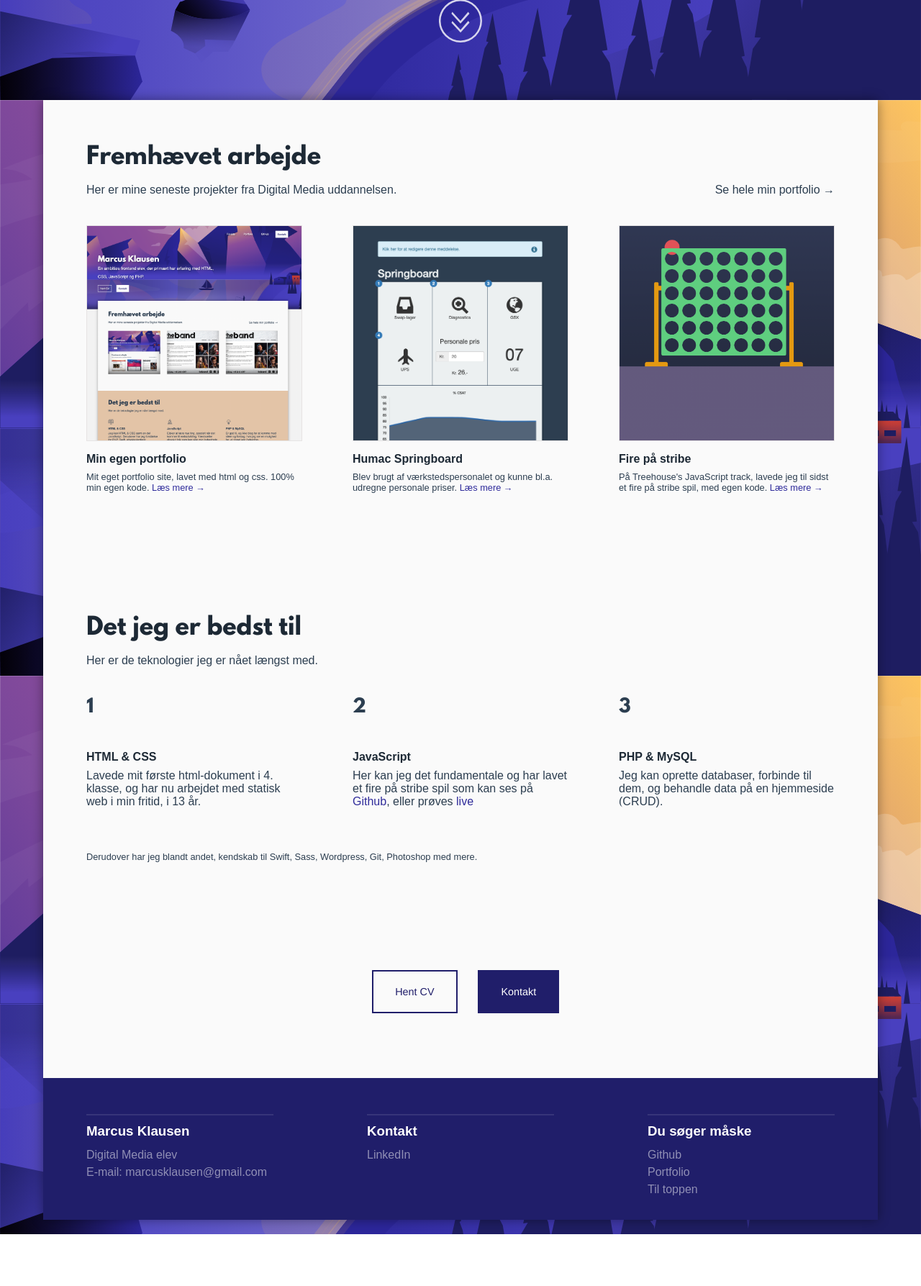
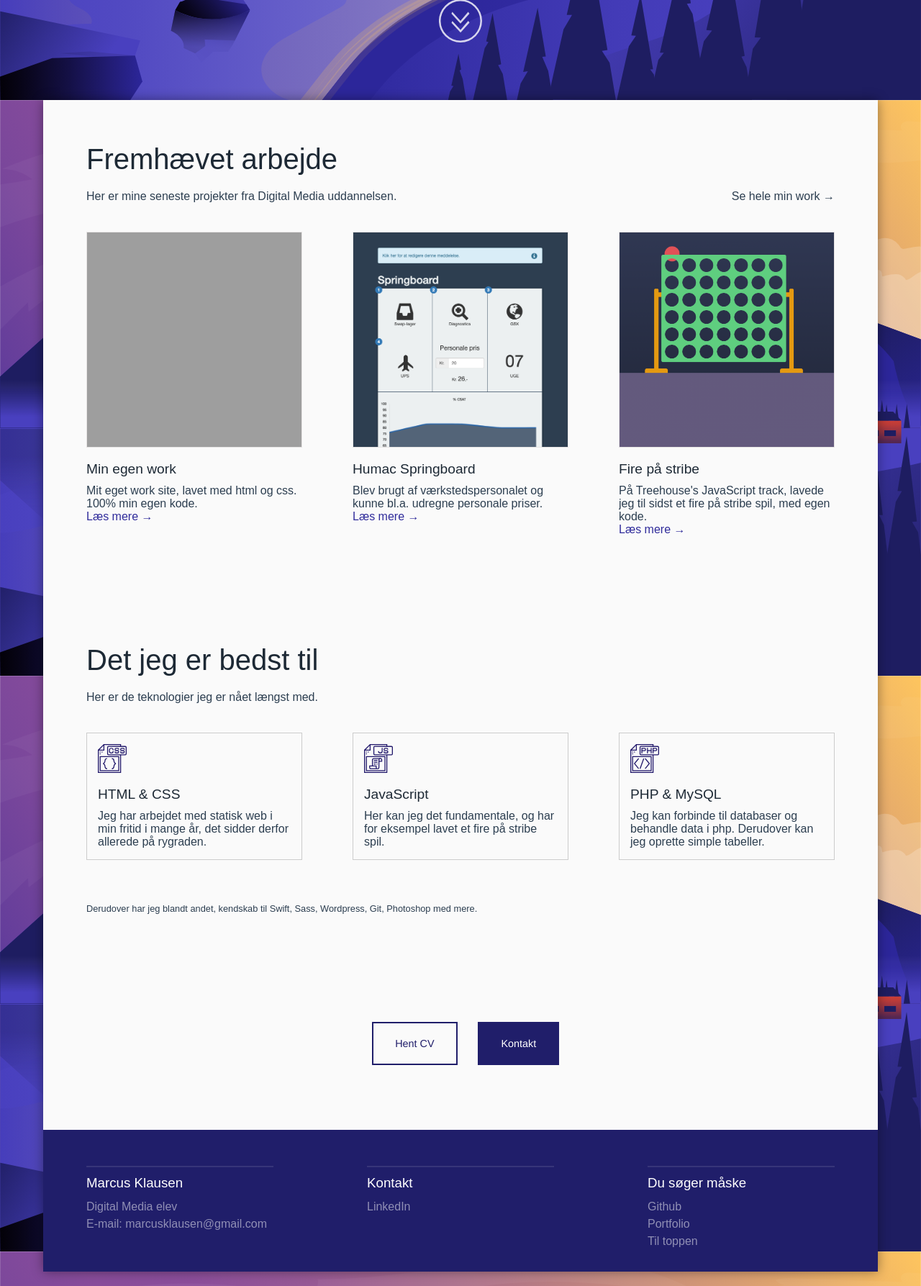
Before and after one commit to marcusklausen/my-portfolio, a PHP site: page / in a window 1280 px wide. Shown: the part 661-2448 px from the top of the page at 72% size. Before the commit the page ends 2376 px from the top, so only its background shows below. Run offline with PHP 8.4, Linux system fonts and the light colour scheme; some web fonts are replaced; grey boxes are pictures that could not be loaded.

Commit message:
changed portfolio class name to work

```diff
--- a/css/style.css
+++ b/css/style.css
@@ -43,9 +43,10 @@ html {
 html, body {
     padding:0;
     margin:0;
-    font-family: "Alegreya", sans-serif;
+    font-family: Arial, Helvetica, sans-serif;
     color: #2c3e50;
     scroll-behavior: smooth;
+    -webkit-font-smoothing: antialiased;
 }
 
 body {
@@ -56,7 +57,10 @@ body {
 h1,h2,h3,h4,h5 {
     margin: 0 0 0.5em 0;
     color: #1d2935;
+    font-weight: 300;
 }
+
+
 
 
 a {
@@ -319,8 +323,7 @@ aside {
 
 
 main h3 {
-    font-size: 2em;
-    font-family: 'LeagueSpartan-Bold';
+    font-size: 2.5em;
 }
 
 
@@ -328,7 +331,7 @@ main h3 {
 main .card {
     margin-right: 20px;
     flex: 1 1 0;
-    border-radius:10px;
+    /* border-radius:10px; */
     overflow: hidden;
     max-width: 300px;
 }
@@ -338,21 +341,44 @@ main .card {
     margin-top:60px;
 }
 
+.skills .card {
+    /* background: #201E6A; */
+    /* color:white; */
+    padding:15px;
+    /* border-radius:15px; */
+    text-align: left;
+    border: 1px solid #CCC;
+}
+
+.skills .card h4 {
+    font-size: 1.2em;
+    /* color: white; */
+}
+
 
 
 
 main .card h4 {
     margin:1em 0 0.5em 0;
+
+    font-size: 1.2em;
+}
+
+main .card a {
+}
+
+main .skills .card p {
+    /* color:white; */
+    font-family: Arial, Helvetica, sans-serif;
 }
 
 
 
-main .card.portfolio {
+main .card.work {
     margin-right:20px;
     flex: 1 1 0;
     border-radius:0;
     padding:0;
-    min-height: 390px;
 }
 main .card:last-child {
     margin:0;
@@ -360,13 +386,17 @@ main .card:last-child {
 
 .featured {
     padding: 30px;
+    /* border-bottom: 3px solid rgba(32,	23,	106, 1); */
+    background: rgba(32,	23,	106, 0);
 }
+
 
 
 
 .skills {
     margin:0 -30px;
     padding:60px;
+    /* text-align: center; */
 }
 
 .heading-description {
@@ -374,12 +404,12 @@ main .card:last-child {
 }
 
 
-main .card.portfolio .img {
+main .card.work .img {
     height:300px;
     border: 1px solid #e6e4e4;
 }
 
-main .card.portfolio .overlay {
+main .card.work .overlay {
     background: rgba(0,0,0,0.6);
     margin:-300px auto 0 auto;
     width:100%;
@@ -389,28 +419,25 @@ main .card.portfolio .overlay {
     display: none;
 }
 
-main .card.portfolio .overlay .btn-grp {
+main .card.work .overlay .btn-grp {
     position: absolute;
     top:50%;
     left:50%;
     transform: translate(-50%, -50%);
 }
-main .card.portfolio:hover .overlay {
+main .card.work:hover .overlay {
     display: block;
     position: relative;
 
 }
-main .card.portfolio .caption p {
-    font-size:0.8em;
+main .card.work .caption p {
+    font-size:1em;
 }
 
 main .card p {
     font-size: 0.9.em;
 }
 
-main .card.portfolio .caption {
-    height:50px;
-}
 
 
 
@@ -552,16 +579,19 @@ footer section a {
 
 /* -------- ICONS  --------*/
 .icon  {
-    width: 60px;
-    height: 60px;
     background-position: center;
     background-repeat: no-repeat;
     background-size: cover;
-    font-size: 25px;
+    font-size: 2em;
     font-family: 'LeagueSpartan-Bold';
+
+    width: 40px;
+    height: 40px;
 }
 
 .icon.cover-icon {
+    width: 60px;
+    height: 60px;
     position: absolute;
     bottom:50px;
     left:50%;
@@ -581,5 +611,14 @@ footer section a {
 .icon.idea  {
     background-image:url('img/icons/IDEA.svg');
 }
+.icon.php  {
+    background-image:url('img/icons/php.svg');
+}
+.icon.css  {
+    background-image:url('img/icons/css.svg');
+}
+.icon.js  {
+    background-image:url('img/icons/js.svg');
+}
 
 /* -------- ICONS  --------*/
--- a/frontpage.php
+++ b/frontpage.php
@@ -1,3 +1,30 @@
+<div class="wrapper full-height">
+        <div class="vertical-center">
+            <div id="tagline">
+                <h1>Hej,</h1>
+                <h2>Mit navn er Marcus. Jeg drømmer om at blive frontend elev, og kan allerede kode HTML, CSS og JavaScript.</h2>
+                <div class="flex ma-left">
+                    <nav>
+                        <ul class="flex ma-left">
+                            <a href="index.php" class="nav-btn-white-outlined">
+                                <li>Hent CV</li>
+                            </a>
+                            <a href="contact.php" class="nav-btn-white-filled">
+                                <li>Kontakt</li>
+                            </a>
+                        </ul>
+                    </nav>
+                </div>
+            </div><!-- tagline -->
+
+        </div><!-- wrapper / vertical center -->
+        </div><!-- wrapper -->
+
+        <a href="#container"><div class="icon cover-icon arrow-down"></div></a>
+        </div><!-- cover -->
+
+        <div class="wrapper container box-shado" id="container">
+
 <main>
 
     <div class="featured spacing" id="featured">
@@ -6,11 +33,11 @@
     <div class="flex ma-between">
             <p class="heading-description">Her er mine seneste projekter fra Digital Media uddannelsen.
 
-            <p>Se hele min portfolio &#8594;</p>
+            <p>Se hele min work &#8594;</p>
     </div>
     <div class="flex spacing ma-between">
-        <div class="card portfolio">
-            <div class="img" style="background: url('img/thumbs/my-portfolio2.png');
+        <div class="card work">
+            <div class="img" style="background: url('img/thumbs/my-work2.png');
                                     background-position: top center;
                                     background-repeat: no-repeat;
                                     background-size: cover;"></div>
@@ -21,11 +48,11 @@
                 <button>Github</button>
             </div></div>
             <div class="caption">
-                <h4>Min egen portfolio</h4>
-                <p>Mit eget portfolio site, lavet med html og css. 100% min egen kode. <a href="#">Læs mere &#8594;</a></p>
+                <h4>Min egen work</h4>
+                <p>Mit eget work site, lavet med html og css. 100% min egen kode.<br /><a href="#">Læs mere &#8594;</a></p>
             </div>
         </div><!-- card -->
-        <div class="card portfolio">
+        <div class="card work">
             <div class="img" style="background: url('img/thumbs/springboard3.png');
                                     background-position: top center;
                                     background-repeat: no-repeat;
@@ -38,10 +65,10 @@
             </div></div>
             <div class="caption">
                 <h4>Humac Springboard</h4>
-                <p>Blev brugt af værkstedspersonalet og kunne bl.a. udregne personale priser. <a href="#">Læs mere &#8594;</a></p>
+                <p>Blev brugt af værkstedspersonalet og kunne bl.a. udregne personale priser. <br /><a href="#">Læs mere &#8594;</a></p>
             </div>
         </div><!-- card -->
-        <div class="card portfolio">
+        <div class="card work">
             <div class="img" style="background: url('img/thumbs/four-in-a-row.png');
                                     background-position: top center;
                                     background-repeat: no-repeat;
@@ -55,7 +82,7 @@
             </div>
             <div class="caption">
                 <h4>Fire på stribe</h4>
-                <p>På Treehouse's JavaScript track, lavede jeg til sidst et fire på stribe spil, med egen kode. <a href="#">Læs mere &#8594;</a></p>
+                <p>På Treehouse's JavaScript track, lavede jeg til sidst et fire på stribe spil, med egen kode. <br /><a href="#">Læs mere &#8594;</a></p>
             </div>
         </div><!-- card -->
     </div>
@@ -67,19 +94,19 @@
     <p class="heading-description">Her er de teknologier jeg er nået længst med.</p>
     <div class="flex spacing ma-between">
         <div class="card">
-            <div class="icon">1</div><!-- skal laves mindre filstørrelse -->
+            <div class="icon css"></div><!-- skal laves mindre filstørrelse -->
             <h4>HTML & CSS</h4>
-            <p>Lavede mit første html-dokument i 4. klasse, og har nu arbejdet med statisk web i min fritid, i 13 år.</p>
+            <p>Jeg har arbejdet med statisk web i min fritid i mange år, det sidder derfor allerede på rygraden.</p>
         </div>
         <div class="card">
-            <div class="icon">2</div><!-- skal laves mindre filstørrelse -->
+            <div class="icon js"></div><!-- skal laves mindre filstørrelse -->
             <h4>JavaScript</h4>
-            <p>Her kan jeg det fundamentale og har lavet et fire på stribe spil som kan ses på <a href="https://github.com/marcusklausen/four-in-a-row">Github</a>, eller prøves <a href="https://github.com/marcusklausen/four-in-a-row">live</a></p>
+            <p>Her kan jeg det fundamentale, og har for eksempel lavet et fire på stribe spil.</p>
         </div>
         <div class="card">
-            <div class="icon">3</div><!-- skal laves mindre filstørrelse -->
+            <div class="icon php"></div><!-- skal laves mindre filstørrelse -->
             <h4>PHP & MySQL</h4>
-            <p>Jeg kan oprette databaser, forbinde til dem, og behandle data på en hjemmeside (CRUD).</p>
+            <p>Jeg kan forbinde til databaser og behandle data i php. Derudover kan jeg oprette simple tabeller.</p>
         </div>
     </div>
     <p class="more">Derudover har jeg blandt andet, kendskab til Swift, Sass, Wordpress, Git, Photoshop med mere.</p>
--- a/header.php
+++ b/header.php
@@ -30,29 +30,3 @@
                 </nav>
             </div><!-- wrapper -->
         </header>
-        <div class="wrapper full-height">
-        <div class="vertical-center">
-            <div id="tagline">
-                <h1>Hej,</h1>
-                <h2>Mit navn er Marcus. Jeg drømmer om at blive frontend elev, og kan allerede kode HTML, CSS og JavaScript.</h2>
-                <div class="flex ma-left">
-                    <nav>
-                        <ul class="flex ma-left">
-                            <a href="index.php" class="nav-btn-white-outlined">
-                                <li>Hent CV</li>
-                            </a>
-                            <a href="contact.php" class="nav-btn-white-filled">
-                                <li>Kontakt</li>
-                            </a>
-                        </ul>
-                    </nav>
-                </div>
-            </div><!-- tagline -->
-
-        </div><!-- wrapper / vertical center -->
-        </div><!-- wrapper -->
-
-        <a href="#featured"><div class="icon cover-icon arrow-down"></div></a>
-        </div><!-- cover -->
-
-        <div class="wrapper container box-shado">
```
Also changed, not shown: css/img/icons/css.svg (added), css/img/icons/js.svg (added), css/img/icons/php.svg (added), html.html (added), 1 other file.
